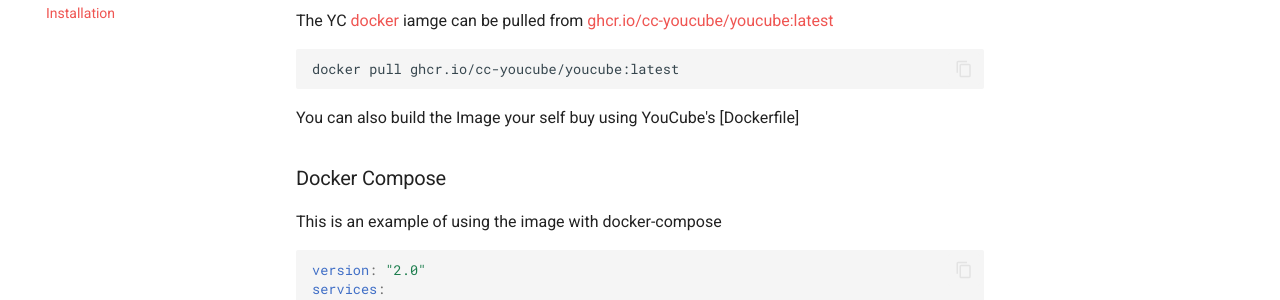
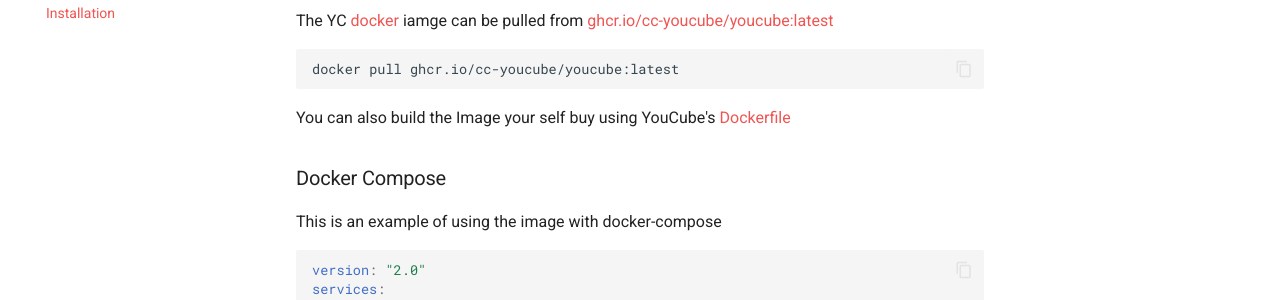
Before and after one commit to CC-YouCube/cc-youcube.github.io, an MkDocs documentation site: the page built from docs/guides/server/installation.md, in a window 1280 px wide and 900 px high. Shown: the part 271-571 px from the top of the window. Built offline with MkDocs 1.6.1 and Material for MkDocs 9.7.7, drawn with Linux system fonts in a browser that asks for light colours; part of the change alters nothing that is shown.

```diff
--- a/docs/guides/server/installation.md
+++ b/docs/guides/server/installation.md
@@ -83,3 +83,4 @@ Then you'll need to install the following dependencies to install the YouCube se
 [Python 3.7+]: https://www.python.org/downloads
 [docker]: https://www.docker.com
 [the repository]: https://github.com/CC-YouCube/server
+[Dockerfile]: https://github.com/CC-YouCube/server/blob/main/src/Dockerfile
```
